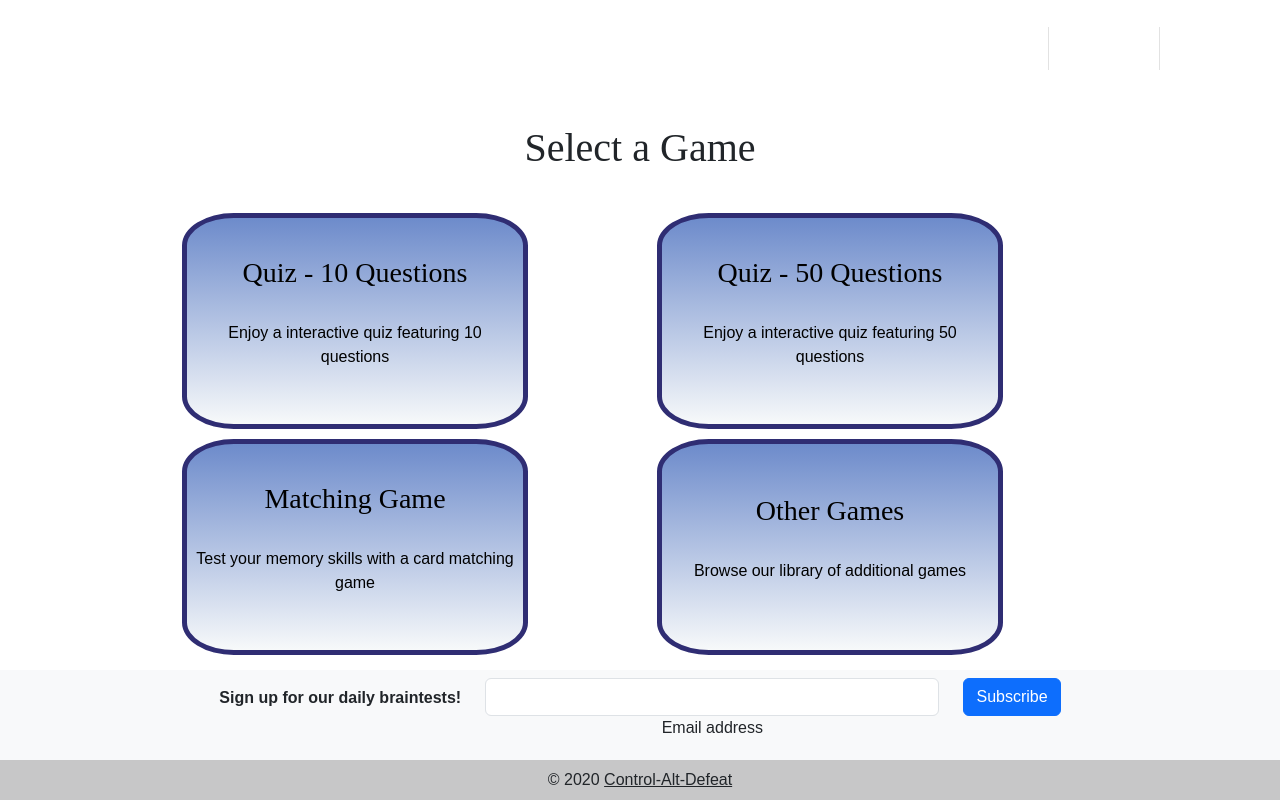
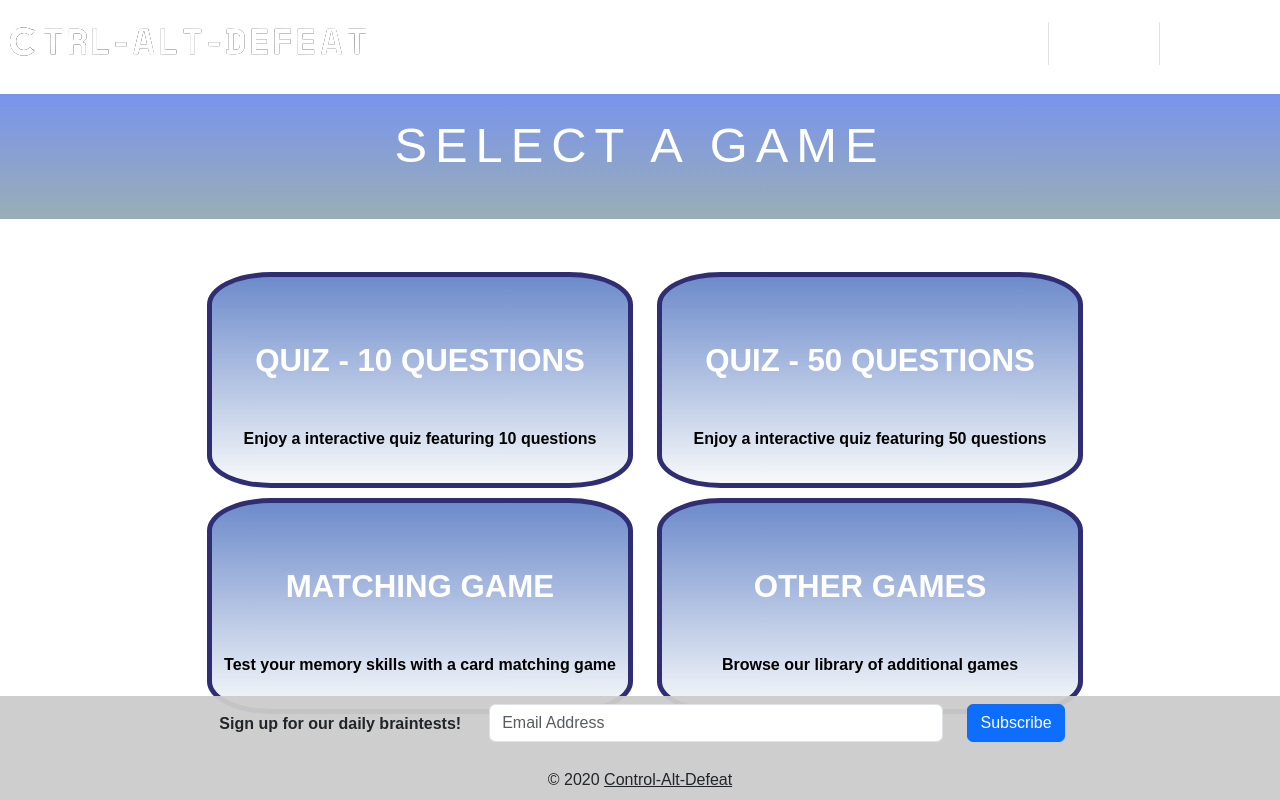
Before and after one commit to ishaaq08/ctrl-alt-defeat, a plain HTML site: page frontend/selectGame.html in a window 1280 px wide. Drawn offline with nearby package versions, Linux system fonts and the light colour scheme.

Commit message:
CSS changes

```diff
--- a/frontend/footer.html
+++ b/frontend/footer.html
@@ -1,4 +1,12 @@
-<footer class="bg-light text-center fixed-bottom">
+<header>
+  <style>
+    footer{
+      background-color: rgba(204, 204, 204, 0.954);
+    }
+  </style>
+</header>
+
+<footer class="text-center fixed-bottom">
     <div class="container p-2">
       <section class="footer signupsection">
         <form action="">
@@ -10,8 +18,8 @@
             </div>
             <div class="col-md-5 col-12">
               <div class="form-outline mb-1">
-                <input type="email" id="form5Example2" class="form-control" />
-                <label class="form-label" for="form5Example2">Email address</label>
+                <input type="email" id="form5Example2" class="form-control" placeholder="Email Address"/>
+
               </div>
             </div>
             <div class="col-auto">
@@ -23,7 +31,7 @@
         </form>
       </section>
     </div>
-    <div class="text-center p-2" style="background-color: rgba(0, 0, 0, 0.2);">
+    <div class="text-center p-2">
       © 2020
       <a class="text-dark" href="#">Control-Alt-Defeat</a>
     </div>
--- a/frontend/nav.html
+++ b/frontend/nav.html
@@ -42,10 +42,12 @@
     border-radius: 10px;
   }
 
+
   </style>
 </head>
-<nav class="navbar navbar static-top navbar-expand-md navbar-light">
-  <a class="navbar-brand m-3" href="#">Control-Alt-Defeat</a>
+<nav class="navbar navbar static-top navbar-expand-md ">
+  <img src="assets/CTRL_ALT_DEFEAT.png">
+  <a class="navbar-brand m-3" ></a>
   <button class="navbar-toggler" type="button" data-toggle="collapse" data-target="#navbarSupportedContent" aria-controls="navbarSupportedContent" aria-expanded="false" aria-label="Toggle navigation">
     <span class="navbar-toggler-icon"></span>
   </button>
--- a/frontend/selectGame.html
+++ b/frontend/selectGame.html
@@ -26,30 +26,30 @@
 
     <!-- 2 Quiz Buttons -->
 
-    <div class="container">
+    <div class="container mt-5">
 
-        <div class="row">
-            <div class="col-md-1"></div>
-            <div class="col-md-4 text-center my-auto">
-                <a><button class="new-quiz-button quiz-button-10" value="10" onclick="storeVariables()"><h3>Quiz - 10 Questions</h3><br><p>Enjoy a interactive quiz featuring 10 questions</p></button></a>
+        <div class="row justify-content-center align-items-center">
+            <!-- <div class="col-md-1"></div> -->
+            <div class="col-md-6 text-center my-auto parent-container ">
+                <a><button class="new-quiz-button quiz-button-10" value="10" onclick="storeVariables()"><h3 class="btn-header">Quiz - 10 Questions</h3><br><p>Enjoy a interactive quiz featuring 10 questions</p></button></a>
             </div>
-            <div class="col-md-1"></div>
-            <div class="col-md-4 text-center my-auto">
-                <a><button class="new-quiz-button quiz-button-50" value="50" onclick="storeVariables()"><h3>Quiz - 50 Questions</h3><br><p>Enjoy a interactive quiz featuring 50 questions</p></button></a>
+            <!-- <div class="col-md-1"></div> -->
+            <div class="col-md-6 text-center my-auto parent-container">
+                <a><button class="new-quiz-button quiz-button-50" value="50" onclick="storeVariables()"><h3 class="btn-header">Quiz - 50 Questions</h3><br><p>Enjoy a interactive quiz featuring 50 questions</p></button></a>
             </div>
-            <div class="col-md-1"></div>
+            <!-- <div class="col-md-1"></div> -->
         </div>
 
-        <div class="row">
-            <div class="col-md-1"></div>
-            <div class="col-md-4 text-center my-auto">
-                <a href="matchGame.html"><button class="new-quiz-button"><h3>Matching Game</h3><br><p>Test your memory skills with a card matching game</p></button></a>
+        <div class="row justify-content-center align-items-center">
+            <!-- <div class="col-md-1"></div> -->
+            <div class="col-md-6 text-center my-auto parent-container">
+                <a href="matchGame.html"><button class="new-quiz-button"><h3 class="btn-header">Matching Game</h3><br><p>Test your memory skills with a card matching game</p></button></a>
             </div>
-            <div class="col-md-1"></div>
-            <div class="col-md-4 text-center my-auto">
-                <button class="new-quiz-button"><h3>Other Games</h3><br><p>Browse our library of additional games</p></button>
+            <!-- <div class="col-md-1"></div> -->
+            <div class="col-md-6 text-center my-auto parent-container">
+                <button class="new-quiz-button"><h3 class="btn-header">Other Games</h3><br><p>Browse our library of additional games</p></button>
             </div>
-            <div class="col-md-1"></div>
+            <!-- <div class="col-md-1"></div> -->
         </div>
   </div>
 <!-- I set it to 15 just to test, maybe have it as 'default' as well -->
--- a/frontend/styles.css
+++ b/frontend/styles.css
@@ -5,6 +5,7 @@ body {
     font-family: 'Source Sans 3', sans-serif;
     height: 100vh;
 }
+
 
 /* html {
     background: url(assets/background.jpg) no-repeat center center fixed;
@@ -17,12 +18,54 @@ body {
 
 
 h1, h2, h3, h4, h5, h6  {
-    font-family: 'Playfair Display', serif;
+    font-family: 'Arial', serif;
 }
 
+p {margin-bottom: 1rem;}
+
+h1, h2, h3, h4, h5 {
+  margin: 3rem 0 1.38rem;
+  font-family: 'Arial', serif;
+  font-weight: 300;
+  line-height: 1.3;
+}
+
+h1 {
+  margin-top: 0;
+  font-size: 3.052rem;
+}
+
+h2 {font-size: 2.441rem;}
+
+h3 {font-size: 1.953rem;}
+
+h4 {font-size: 1.563rem;}
+
+h5 {font-size: 1.25rem;}
+
+small, .text_small {font-size: 0.8rem;}
+
 .jumbotron{
-    background-color: white;
+    /* background-color: rgb(142, 175, 198); */
+
+    background-image: linear-gradient(rgb(121, 148, 236), rgb(153, 174, 182));
+
     padding: 20px;
+
+    color: white;
+    letter-spacing: 0.5rem;
+    text-transform: uppercase;
+}
+
+.btn-header{
+    font-weight: 700;
+    color: white;
+    text-transform: uppercase;
+}
+
+p{
+    font-weight: 600;
+    padding-inline: 4px;
 }
 
 .quiz-button{
@@ -161,11 +204,8 @@ h1, h2, h3, h4, h5, h6  {
 } */
 
 .new-quiz-button{
-    width: 27vw;
-
-    max-width: 450px;
+    width: 100%;
     height: 27vh;
-
     margin: 5px;
 
     font-family: Arial, Helvetica, sans-serif;
@@ -177,6 +217,10 @@ h1, h2, h3, h4, h5, h6  {
     border-radius: 15%;
 
     transition: all 0.2s ease-in;
+}
+
+.parent-container{
+    max-width: 450px;
 }
 
 .new-quiz-button:hover{
```
Also changed, not shown: frontend/index.html (+6 -3 lines), frontend/assets/CTRL_ALT_DEFEAT.png (added).
